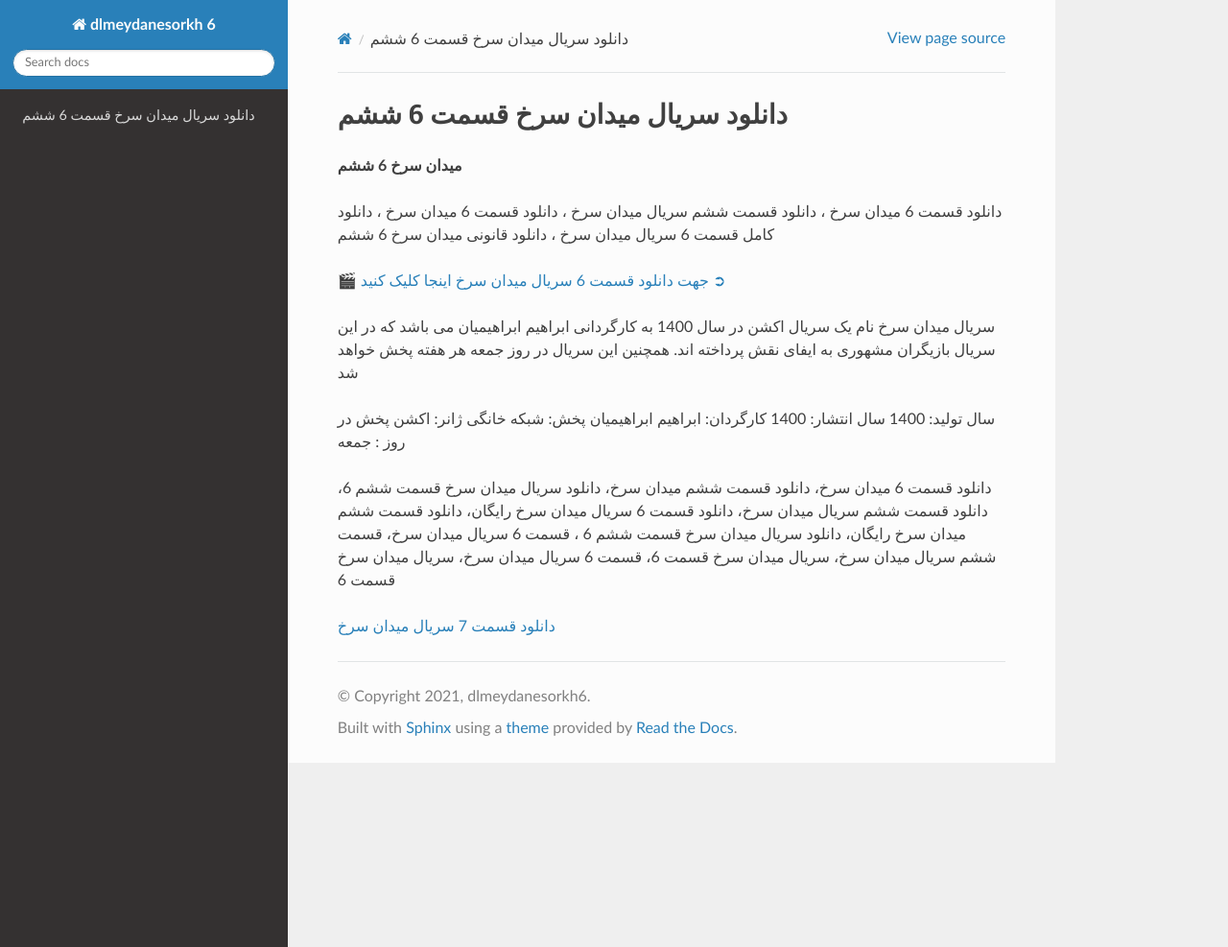
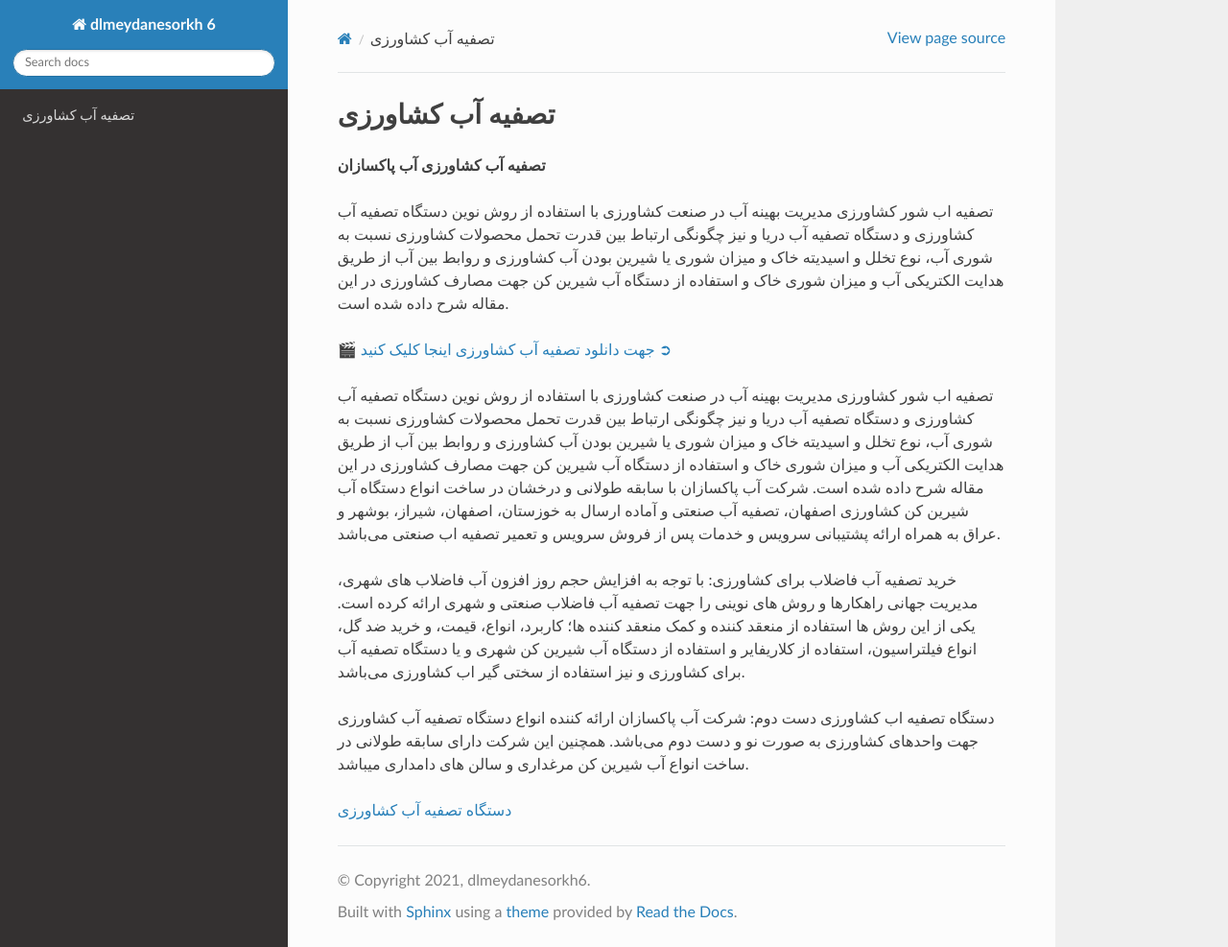
Before and after one commit to iranfont/dlmeydanesorkh6, a Sphinx documentation site: the page built from docs/source/index.rst, in a window 1280 px wide and 987 px high. Shown: the whole window at 96% size. Built offline with Sphinx 7.4.7 and the Read the Docs theme 2.0.0, drawn with Linux system fonts in a browser that asks for light colours.

Commit message:
Update index.rst

```diff
--- a/docs/source/index.rst
+++ b/docs/source/index.rst
@@ -1,22 +1,20 @@
-دانلود سریال میدان سرخ قسمت 6 ششم
+تصفیه آب کشاورزی
 ===================================
 
-**میدان سرخ 6 ششم**
+**تصفیه آب کشاورزی آب پاکسازان**
 
-دانلود قسمت 6 میدان سرخ ، دانلود قسمت ششم سریال میدان سرخ ، دانلود قسمت 6 میدان سرخ ، دانلود کامل قسمت 6 سریال میدان سرخ ، دانلود قانونی میدان سرخ 6 ششم
-
-`🎬 جهت دانلود قسمت 6 سریال میدان سرخ اینجا کلیک کنید ➲ <https://b2n.ir/n46710>`_
-
-سریال میدان سرخ نام یک سریال اکشن در سال 1400 به کارگردانی ابراهیم ابراهیمیان می باشد که در این سریال بازیگران مشهوری به ایفای نقش پرداخته اند. همچنین این سریال در روز جمعه هر هفته پخش خواهد شد
-
-سال تولید: 1400
-سال انتشار: 1400
-کارگردان: ابراهیم ابراهیمیان
-پخش: شبکه خانگی
-ژانر: اکشن
-پخش در روز : جمعه
+تصفیه اب شور کشاورزی مدیریت بهینه آب در صنعت کشاورزی با استفاده از روش نوین دستگاه تصفیه آب کشاورزی و دستگاه تصفیه آب دریا و نیز چگونگی ارتباط بین قدرت تحمل محصولات کشاورزی نسبت به شوری آب، نوع تخلل و اسیدیته خاک و میزان شوری یا شیرین بودن آب کشاورزی و روابط بین آب از طریق هدایت الکتریکی آب و میزان شوری خاک و استفاده از دستگاه آب شیرین کن جهت مصارف کشاورزی در این مقاله شرح داده شده است.
 
 
-دانلود قسمت 6 میدان سرخ، دانلود قسمت ششم میدان سرخ، دانلود سریال میدان سرخ قسمت ششم 6، دانلود قسمت ششم سریال میدان سرخ، دانلود قسمت 6 سریال میدان سرخ رایگان، دانلود قسمت ششم میدان سرخ رایگان، دانلود سریال میدان سرخ قسمت ششم 6 ، قسمت 6 سریال میدان سرخ، قسمت ششم سریال میدان سرخ، سریال میدان سرخ قسمت 6، قسمت 6 سریال میدان سرخ، سریال میدان سرخ قسمت 6
+`🎬 جهت دانلود تصفیه آب کشاورزی اینجا کلیک کنید ➲ <https://b2n.ir/r10867>`_
 
-`دانلود قسمت 7 سریال میدان سرخ <https://meydanesorkh7fa.readthedocs.io/en/latest/>`_
+تصفیه اب شور کشاورزی مدیریت بهینه آب در صنعت کشاورزی با استفاده از روش نوین دستگاه تصفیه آب کشاورزی و دستگاه تصفیه آب دریا و نیز چگونگی ارتباط بین قدرت تحمل محصولات کشاورزی نسبت به شوری آب، نوع تخلل و اسیدیته خاک و میزان شوری یا شیرین بودن آب کشاورزی و روابط بین آب از طریق هدایت الکتریکی آب و میزان شوری خاک و استفاده از دستگاه آب شیرین کن جهت مصارف کشاورزی در این مقاله شرح داده شده است.
+شرکت آب پاکسازان با سابقه طولانی و درخشان در ساخت انواع دستگاه آب شیرین کن کشاورزی اصفهان، تصفیه آب صنعتی و آماده ارسال به خوزستان، اصفهان، شیراز، بوشهر و عراق به همراه ارائه پشتیبانی سرویس و خدمات پس از فروش سرویس و تعمیر تصفیه اب صنعتی می‌باشد.
+
+خرید تصفیه آب فاضلاب برای کشاورزی: با توجه به افزایش حجم روز افزون آب فاضلاب های شهری، مدیریت جهانی راهکارها و روش های نوینی را جهت تصفیه آب فاضلاب صنعتی و شهری ارائه کرده است. یکی از این روش ها استفاده از منعقد کننده و کمک منعقد کننده ها؛ کاربرد، انواع، قیمت، و خرید ضد گل، انواع فیلتراسیون، استفاده از کلاریفایر و استفاده از دستگاه آب شیرین کن شهری و یا دستگاه تصفیه آب برای کشاورزی و نیز استفاده از سختی گیر اب کشاورزی می‌باشد.
+
+دستگاه تصفیه اب کشاورزی دست دوم: شرکت آب پاکسازان ارائه کننده انواع دستگاه تصفیه آب کشاورزی جهت واحدهای کشاورزی به صورت نو و دست دوم می‌باشد. همچنین این شرکت دارای سابقه طولانی در ساخت انواع آب شیرین کن مرغداری و سالن های دامداری میباشد.
+
+
+
+`دستگاه تصفیه آب کشاورزی <https://abpaksazan.com/agricultural-water-treatment/>`_
```
